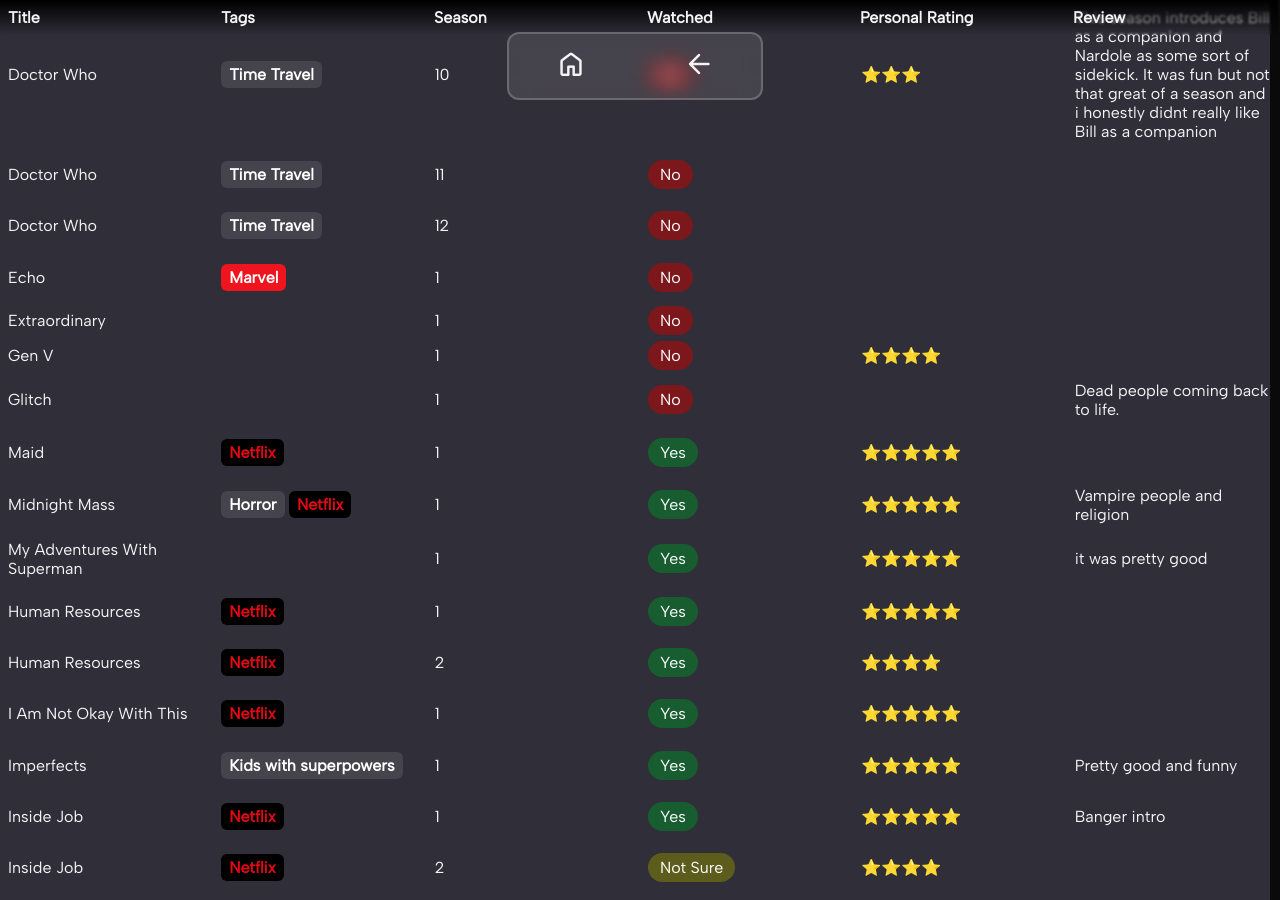
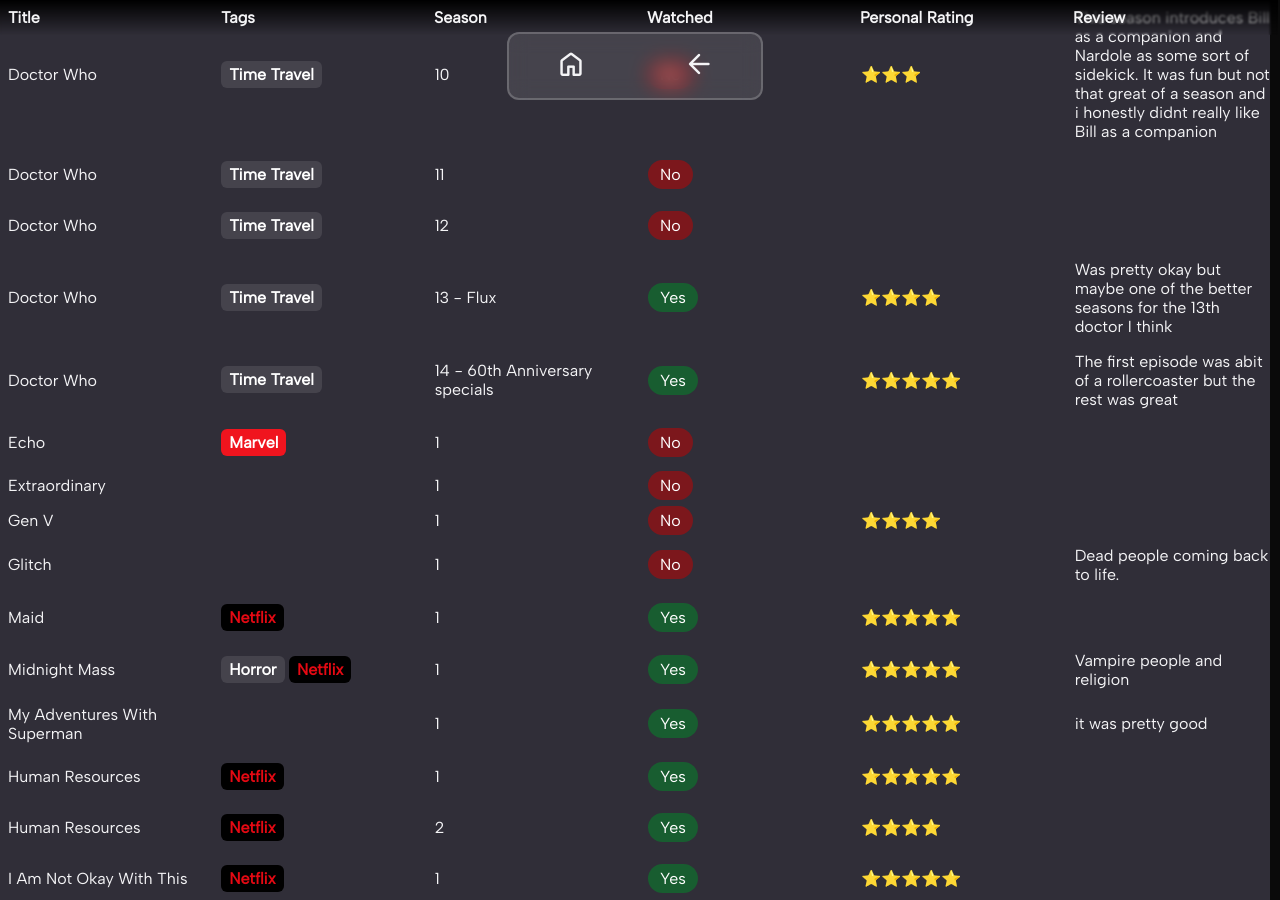
Before and after one commit to Plueres/Plueres.github.io, a Jekyll site: the page built from pages/showslist.md, in a window 1280 px wide and 900 px high, scrolled down 4246 px. Built offline with Jekyll 4.4.1, drawn with Linux system fonts in a browser that asks for light colours; some web fonts are replaced.

Commit message:
Update Lists “shows”

```diff
--- a/_data/shows.yml
+++ b/_data/shows.yml
@@ -304,6 +304,19 @@
     title: Doctor Who
     tags: "!Time Travel"
     season: "12"
+  - watched: "!yes"
+    title: Doctor Who
+    tags: "!Time Travel"
+    season: 13 - Flux
+    personal_rating: 4
+    review: Was pretty okay but maybe one of the better seasons for the 13th doctor
+      I think
+  - watched: "!yes"
+    title: Doctor Who
+    tags: "!Time Travel"
+    season: 14 - 60th Anniversary specials
+    personal_rating: 5
+    review: The first episode was abit of a rollercoaster but the rest was great
   - watched: "!no"
     title: Echo
     tags: "!Marvel"
```
